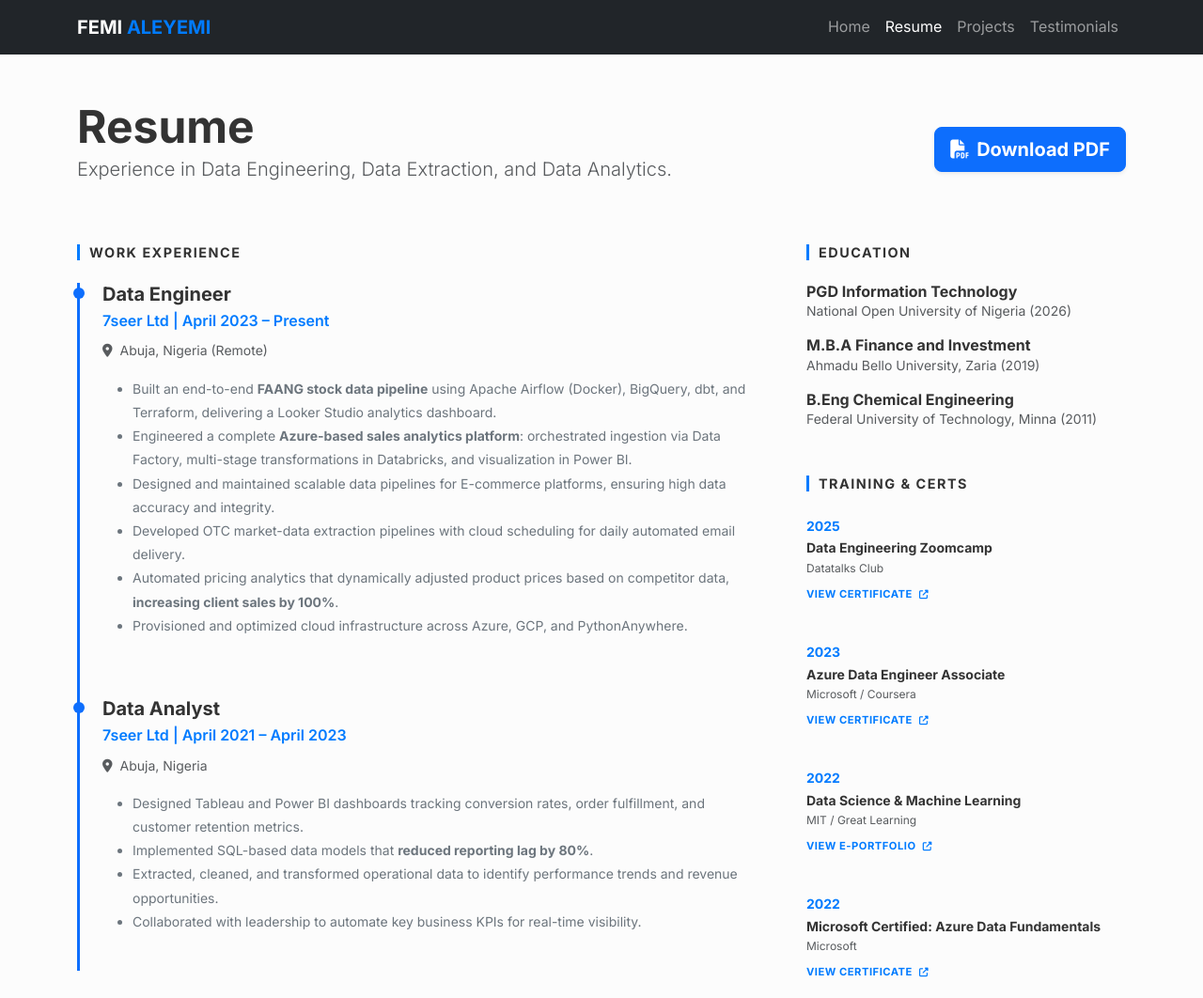
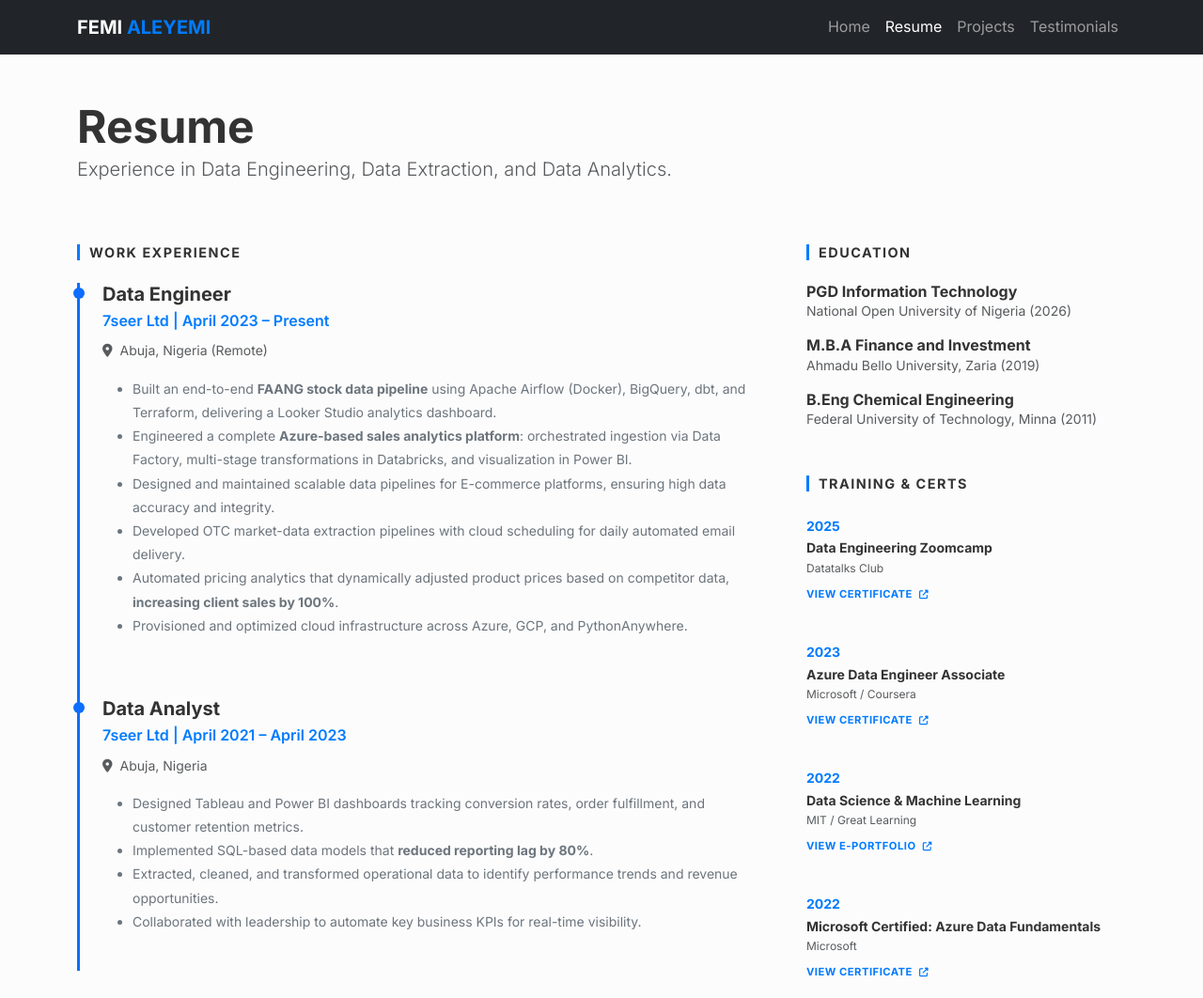
Before and after one commit to fensals/fensals.github.io, a plain HTML site: page resume.html in a window 1280 px wide. Shown: the top 1062 px of the page at 94% size. Drawn offline with nearby package versions, Linux system fonts and the light colour scheme.

Commit message:
Update resume.html

```diff
--- a/resume.html
+++ b/resume.html
@@ -35,11 +35,11 @@
         <h1 class="display-5 fw-bold mb-0">Resume</h1>
         <p class="text-muted lead">Experience in Data Engineering, Data Extraction, and  Data Analytics.</p>
       </div>
-      <div class="col-md-4 text-md-end">
+      <!-- <div class="col-md-4 text-md-end">
         <a href="assets/Femi-Aleyemi-Resume.pdf" class="btn btn-primary btn-lg shadow-sm fw-bold" target="_blank">
             <i class="fas fa-file-pdf me-2"></i>Download PDF
         </a>
-      </div>
+      </div> -->
     </div>
 
     <div class="row g-5">
```
